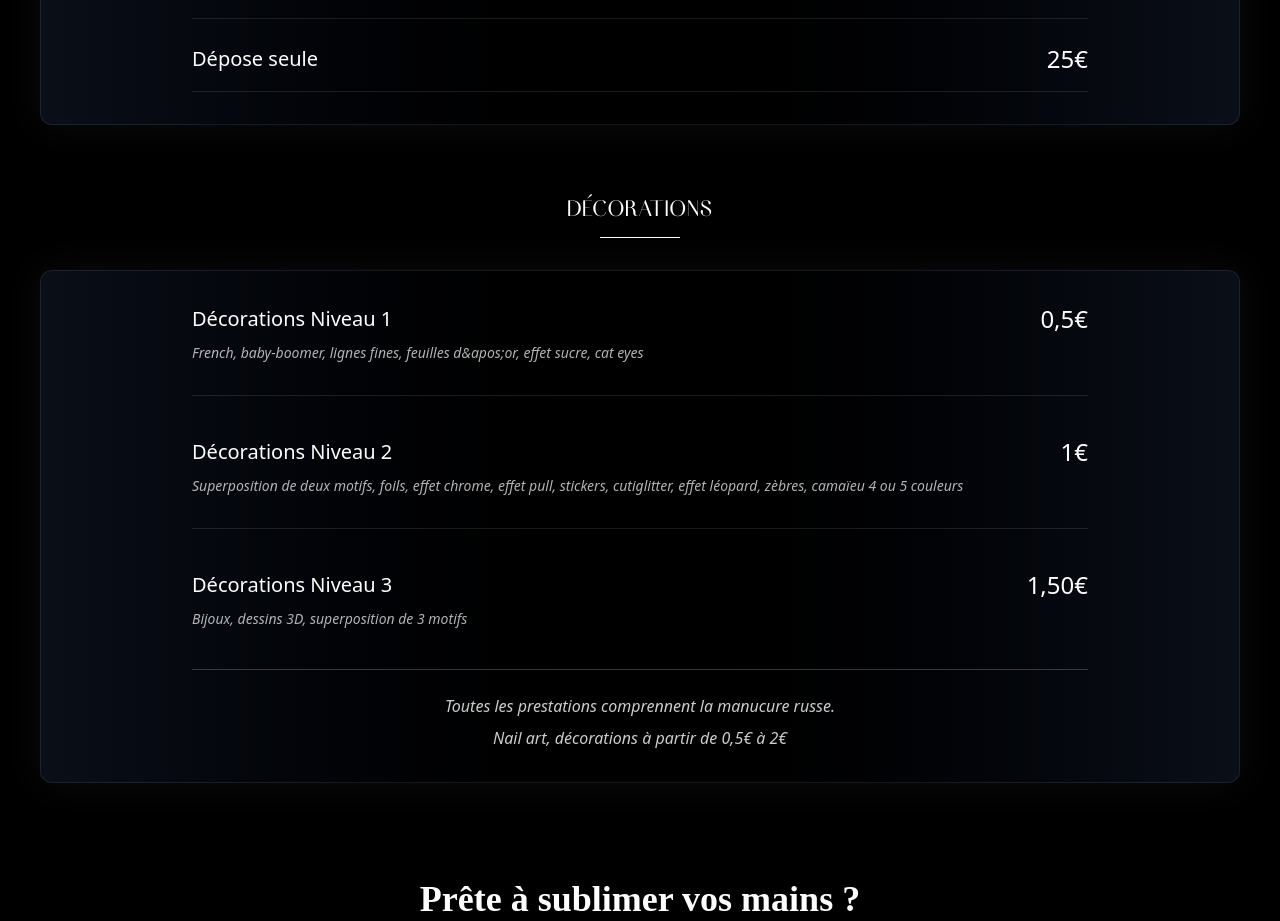
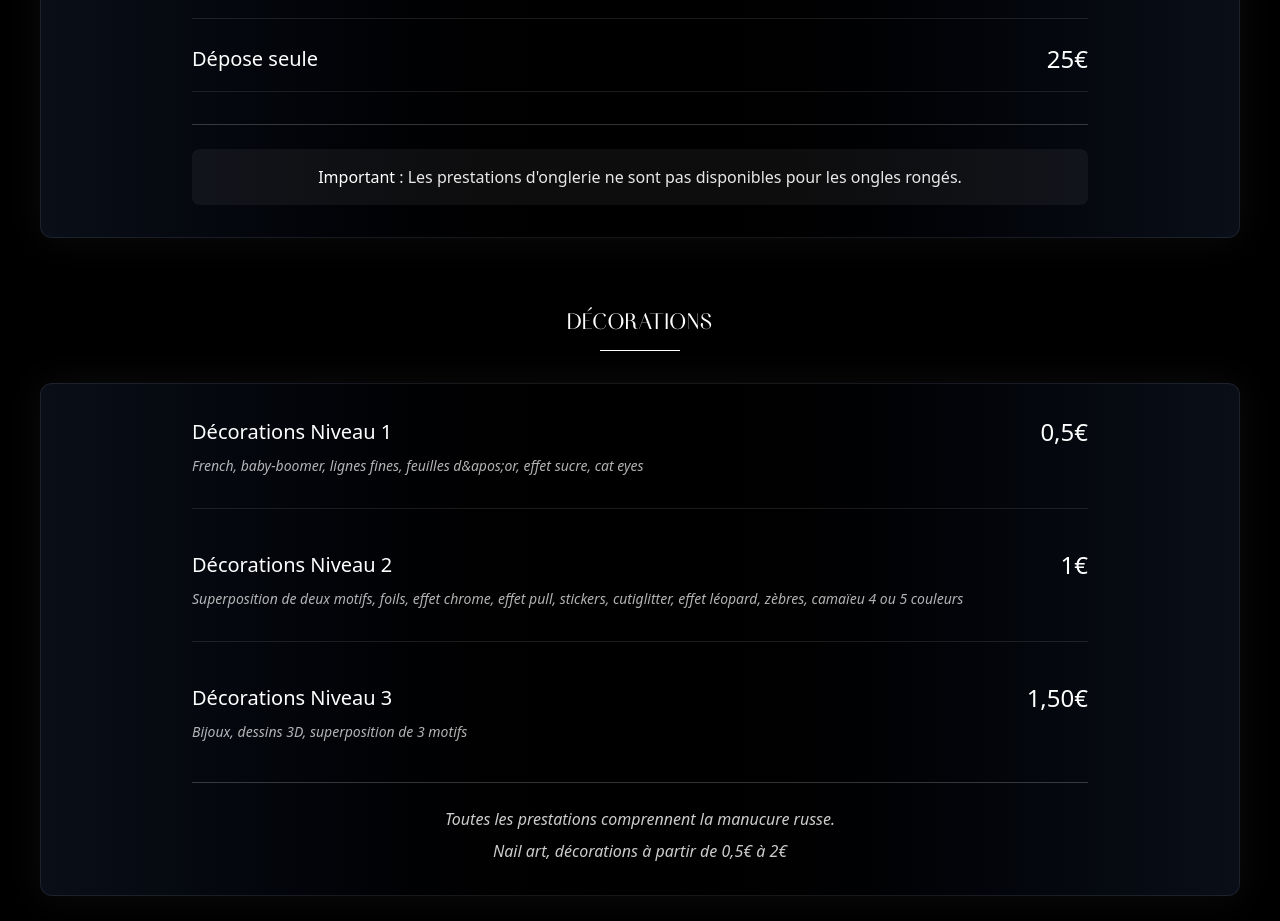
Before and after one commit to flowxt/glam, a Next.js app: page /onglerie in a window 1280 px wide. Shown: the part 3280-4201 px from the top of the page. Built offline with nearby package versions, Linux system fonts and the light colour scheme; a web font is replaced by a local one.

Commit message:
onglerie

```diff
--- a/src/app/onglerie/page.js
+++ b/src/app/onglerie/page.js
@@ -435,6 +435,22 @@ export default function Onglerie() {
                     </motion.div>
                   ))}
                 </div>
+
+                {/* Note importante sur les ongles rongés */}
+                <motion.div
+                  initial={{ opacity: 0 }}
+                  animate={section3InView ? { opacity: 1 } : { opacity: 0 }}
+                  transition={{ delay: 0.8, duration: 0.5 }}
+                  className="mt-8 pt-6 border-t border-white/20"
+                >
+                  <div className="bg-white/5 p-4 rounded-lg">
+                    <p className="text-white/90 text-center">
+                      <span className="text-white font-medium">Important</span>{" "}
+                      : Les prestations d&apos;onglerie ne sont pas disponibles
+                      pour les ongles rongés.
+                    </p>
+                  </div>
+                </motion.div>
               </div>
             </div>
 
@@ -509,8 +525,8 @@ export default function Onglerie() {
           </h3>
           <div className="h-[1px] w-20 bg-white/40 mx-auto mb-8"></div>
           <p className="text-white/80 mb-8">
-            Prenez rendez-vous dès aujourd'hui pour une prestation d'onglerie
-            sur-mesure qui mettra en valeur vos mains.
+            Prenez rendez-vous dès aujourd&apos;hui pour une prestation
+            d&apos;onglerie sur-mesure qui mettra en valeur vos mains.
           </p>
           <motion.div
             whileHover={{ scale: 1.05 }}
```
